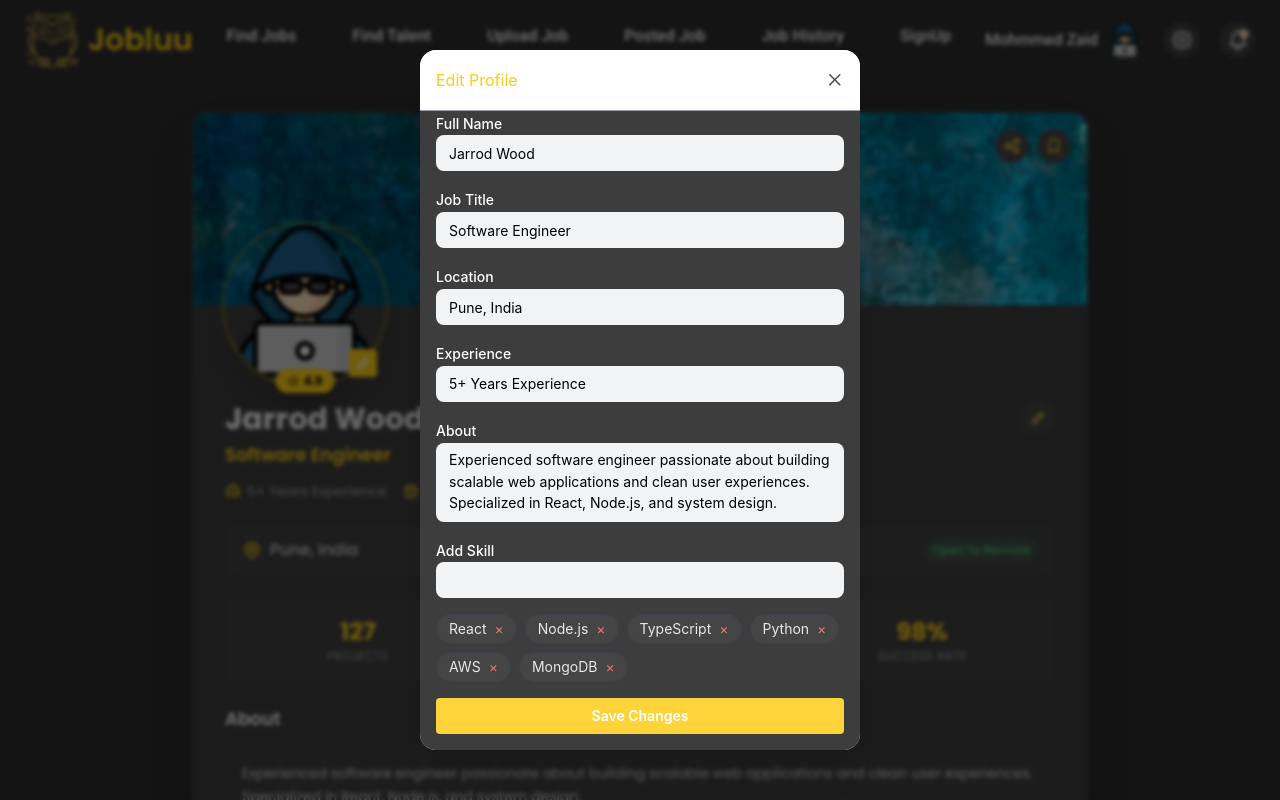
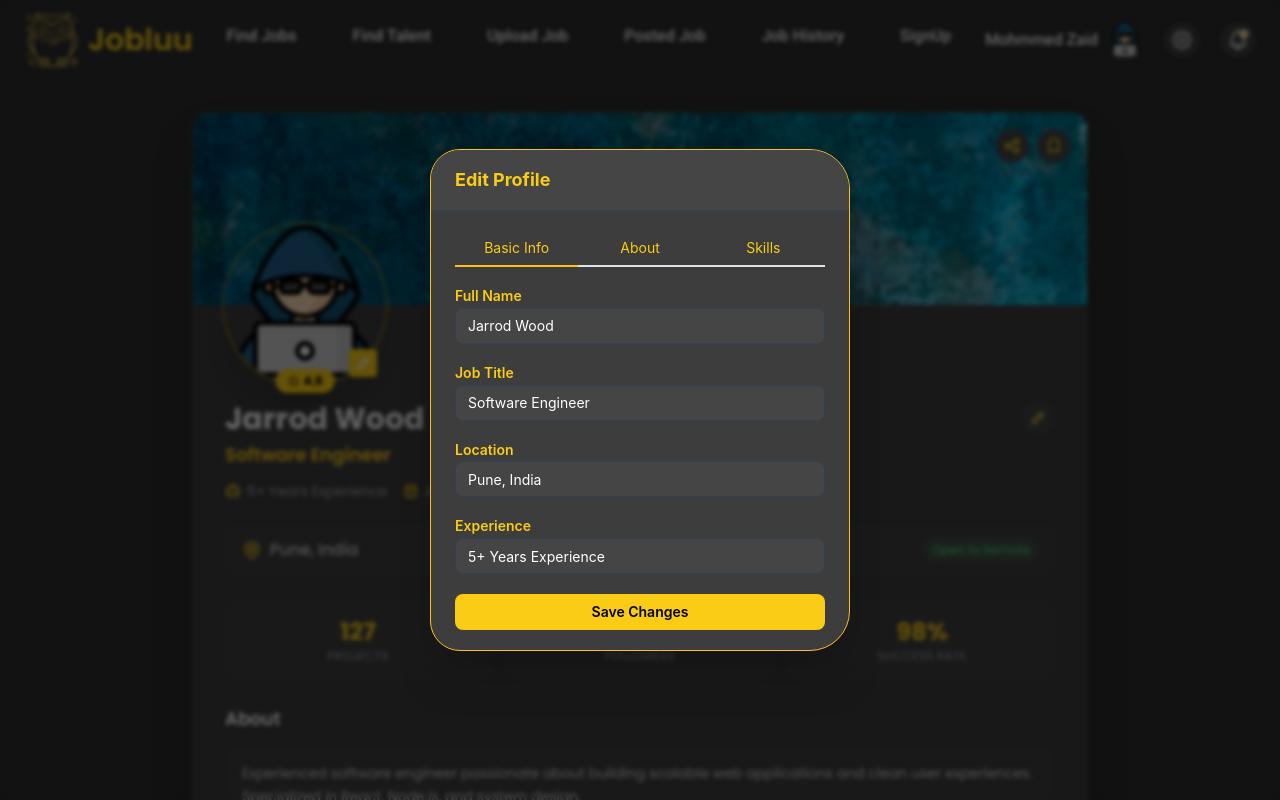
Before and after one commit to Mohmmed-Zaid/Jobluu, a React (Vite) app in the folder react-mantine-tailwind-redux/: page /profile in a window 1280 px wide. Both pictures are taken after a click on the button 1038 px from the left and 418 px from the top of the page. Shown: the top 800 px of the page. Built offline with nearby package versions, Linux system fonts and the light colour scheme.

Commit message:
Initial push for complting profile funtionality

```diff
--- a/react-mantine-tailwind-redux/src/Profile/Profile.tsx
+++ b/react-mantine-tailwind-redux/src/Profile/Profile.tsx
@@ -14,6 +14,7 @@ import {
   TextInput,
   Textarea,
   Button,
+  Tabs,
 } from "@mantine/core";
 import ExpCard from "./ExpCard";
 import RecommendTalent from "./RecommendTalent";
@@ -55,27 +56,46 @@ const Profile = () => {
   return (
     <>
       <Header />
-
-      {/* Modal for editing profile */}
 <Modal
   opened={editOpen}
   onClose={() => setEditOpen(false)}
-        title="Edit Profile"
+  withCloseButton={false}
   centered
-        overlayProps={{ blur: 2, backgroundOpacity: 0.55 }}
-        radius="lg"
-        classNames={{
-          body: "bg-mine-shaft-900 text-white",
-          header: "border-b border-slate-700/50 text-yellow-400 font-bold",
+  radius="xl"
+  size="auto"
+  overlayProps={{ blur: 2, backgroundOpacity: 0.6 }}
+  styles={{
+    content: {
+      padding: 0,
+      backgroundColor: "transparent",
+      borderRadius: "1.5rem",
+    },
   }}
 >
-        <div className="space-y-4">
+  <div className="w-[420px] bg-mine-shaft-900 text-white rounded-l-[30px] rounded-r-[40px] overflow-hidden shadow-2xl border border-bright-sun-400">
+    <div className="px-6 py-4 border-b border-slate-700 bg-mine-shaft-800 rounded-tl-3xl">
+      <h2 className="text-lg font-bold text-yellow-400">Edit Profile</h2>
+    </div>
+
+    {/* Tab Navigation */}
+    <Tabs defaultValue="basic" className="px-6 py-5">
+      <Tabs.List grow className="mb-4">
+        <Tabs.Tab value="basic" className="text-yellow-400">Basic Info</Tabs.Tab>
+        <Tabs.Tab value="about" className="text-yellow-400">About</Tabs.Tab>
+        <Tabs.Tab value="skills" className="text-yellow-400">Skills</Tabs.Tab>
+      </Tabs.List>
+
+      <Tabs.Panel value="basic" className="space-y-4">
         <TextInput
           label="Full Name"
           variant="filled"
           radius="md"
           value={profileData.name}
           onChange={(e) => setProfileData({ ...profileData, name: e.target.value })}
+          classNames={{
+            input: "bg-mine-shaft-800 text-white border border-slate-700",
+            label: "text-yellow-400 font-semibold",
+          }}
         />
         <TextInput
           label="Job Title"
@@ -83,6 +103,10 @@ const Profile = () => {
           radius="md"
           value={profileData.title}
           onChange={(e) => setProfileData({ ...profileData, title: e.target.value })}
+          classNames={{
+            input: "bg-mine-shaft-800 text-white border border-slate-700",
+            label: "text-yellow-400 font-semibold",
+          }}
         />
         <TextInput
           label="Location"
@@ -90,6 +114,10 @@ const Profile = () => {
           radius="md"
           value={profileData.location}
           onChange={(e) => setProfileData({ ...profileData, location: e.target.value })}
+          classNames={{
+            input: "bg-mine-shaft-800 text-white border border-slate-700",
+            label: "text-yellow-400 font-semibold",
+          }}
         />
         <TextInput
           label="Experience"
@@ -97,16 +125,30 @@ const Profile = () => {
           radius="md"
           value={profileData.experience}
           onChange={(e) => setProfileData({ ...profileData, experience: e.target.value })}
+          classNames={{
+            input: "bg-mine-shaft-800 text-white border border-slate-700",
+            label: "text-yellow-400 font-semibold",
+          }}
         />
+      </Tabs.Panel>
+
+      <Tabs.Panel value="about" className="space-y-4">
         <Textarea
           label="About"
           variant="filled"
           radius="md"
-            minRows={3}
+          minRows={4}
           autosize
           value={about}
           onChange={(e) => setAbout(e.target.value)}
+          classNames={{
+            input: "bg-mine-shaft-800 text-white border border-slate-700",
+            label: "text-yellow-400 font-semibold",
+          }}
         />
+      </Tabs.Panel>
+
+      <Tabs.Panel value="skills" className="space-y-4">
         <TextInput
           label="Add Skill"
           variant="filled"
@@ -122,13 +164,16 @@ const Profile = () => {
               }
             }
           }}
+          classNames={{
+            input: "bg-mine-shaft-800 text-white border border-slate-700",
+            label: "text-yellow-400 font-semibold",
+          }}
         />
-
         <div className="flex flex-wrap gap-2">
           {skills.map((skill, i) => (
             <span
               key={i}
-                className="flex items-center bg-mine-shaft-800 text-gray-200 px-3 py-1 rounded-full text-sm border border-slate-700/50"
+              className="flex items-center bg-mine-shaft-800 text-gray-200 px-3 py-1 rounded-full text-sm border border-slate-700 hover:border-yellow-400 transition-all"
             >
               {skill}
               <button
@@ -140,18 +185,22 @@ const Profile = () => {
             </span>
           ))}
         </div>
+      </Tabs.Panel>
+    </Tabs>
 
+    <div className="px-6 pb-5">
       <Button
         onClick={() => setEditOpen(false)}
         fullWidth
-            mt="md"
-            color="yellow"
-            className="transition-all hover:scale-105 active:scale-95"
+        radius="md"
+        className="bg-yellow-400 hover:bg-yellow-500 text-black font-semibold transition-all hover:scale-105 active:scale-95"
       >
         Save Changes
       </Button>
     </div>
+  </div>
 </Modal>
+
 
       <div className="w-full max-w-4xl mx-auto mt-8 mb-16 bg-mine-shaft-900 rounded-2xl overflow-hidden shadow-2xl border border-slate-700/50">
         {/* Banner */}
```
Lines whose indentation alone changed are shown as unchanged.
